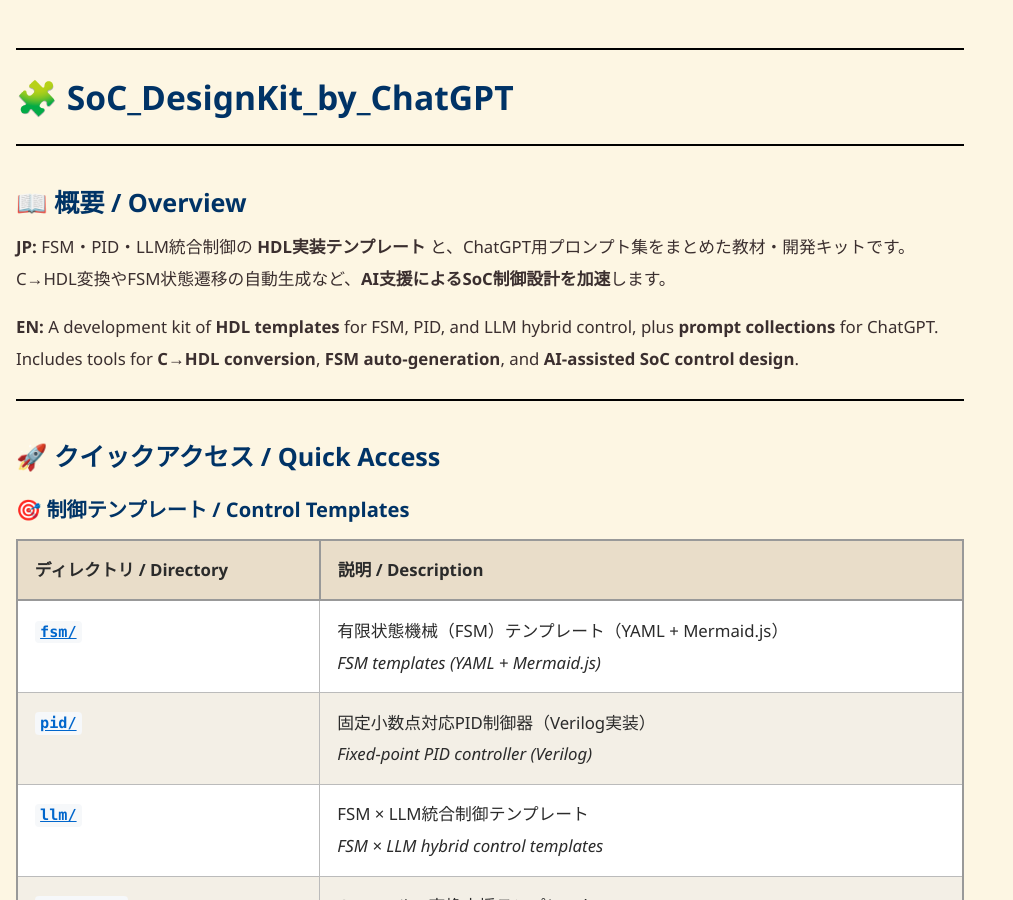
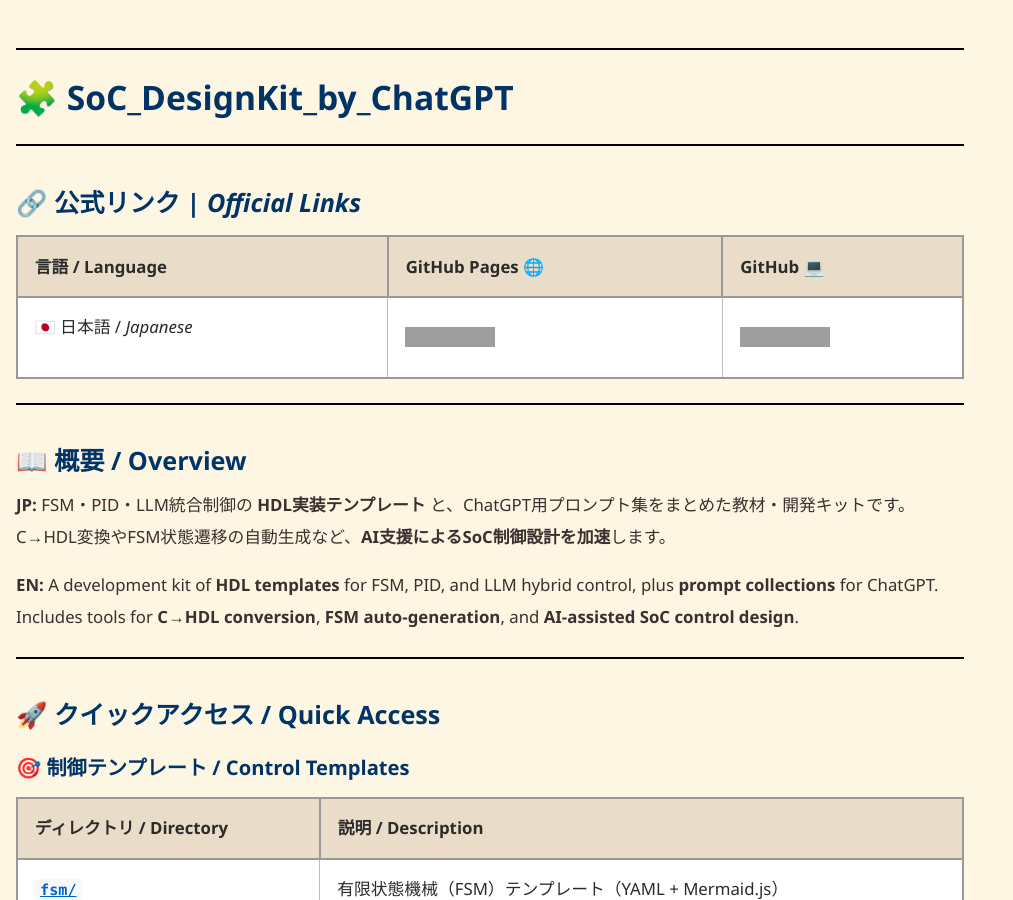
Before and after one commit to Samizo-AITL/EduController, a Jekyll site: the page built from SoC_DesignKit_by_ChatGPT/index.md, in a window 1280 px wide and 900 px high. Shown: the whole window, without its empty margins (0-1013 px from the left). Built offline with Jekyll 4.4.1, drawn with Linux system fonts in a browser that asks for light colours; grey boxes are pictures that could not be loaded.

Commit message:
Update index.md

```diff
--- a/SoC_DesignKit_by_ChatGPT/index.md
+++ b/SoC_DesignKit_by_ChatGPT/index.md
@@ -7,6 +7,14 @@
 ---
 
 # 🧩 **SoC_DesignKit_by_ChatGPT**
+
+---
+
+## 🔗 公式リンク | *Official Links*
+
+| 言語 / Language | GitHub Pages 🌐 | GitHub 💻 |
+|-----------------|----------------|-----------|
+| 🇯🇵 日本語 / *Japanese* | [![GitHub Pages JP](https://img.shields.io/badge/GitHub%20Pages-日本語版-brightgreen?logo=github)](https://samizo-aitl.github.io/EduController/SoC_DesignKit_by_ChatGPT/) | [![GitHub Repo JP](https://img.shields.io/badge/GitHub-日本語版-blue?logo=github)](https://github.com/Samizo-AITL/EduController/tree/main/SoC_DesignKit_by_ChatGPT)
 
 ---
 
```
